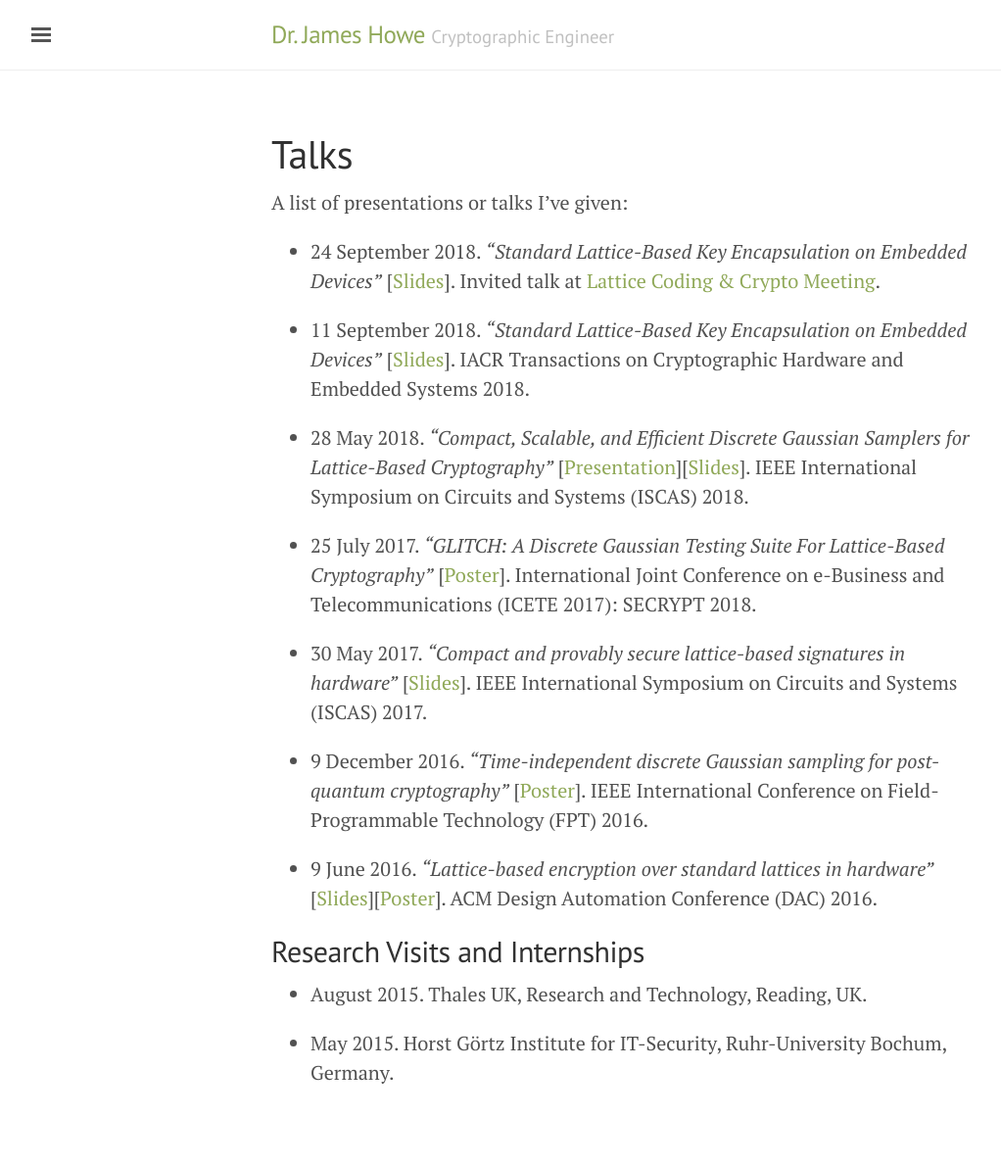
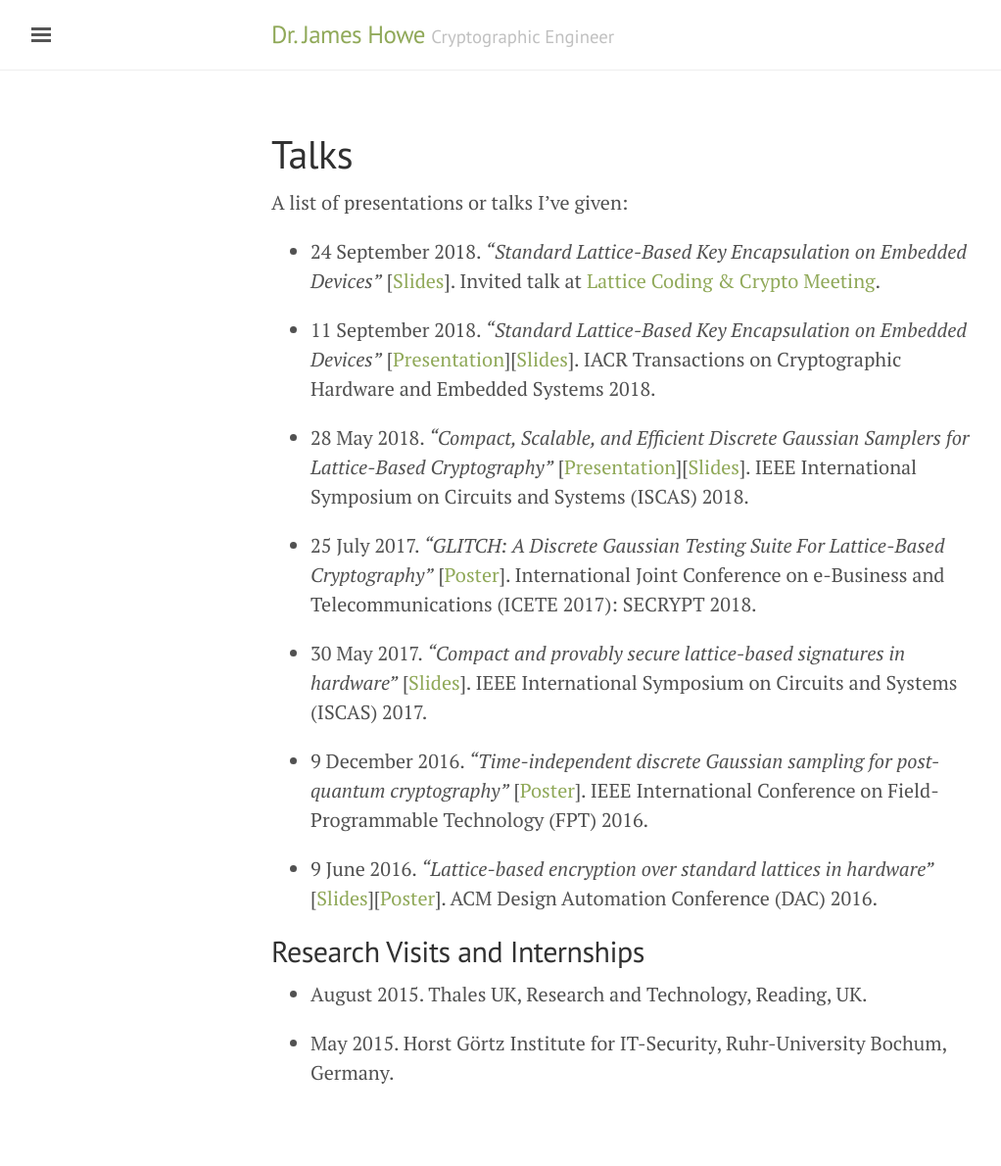
Before and after one commit to jameshoweee/jameshoweee.github.io, a Jekyll site: the page built from talks.md, in a window 1280 px wide. Shown: the whole page at 98% size, without its empty margins (3-1025 px from the left). Built offline with Jekyll 4.4.1, drawn with Linux system fonts in a browser that asks for light colours.

Commit message:
Update talks.md

```diff
--- a/talks.md
+++ b/talks.md
@@ -8,7 +8,7 @@ A list of presentations or talks I've given:
 
 * 24 September 2018. *"Standard Lattice-Based Key Encapsulation on Embedded Devices"* [[Slides](files/londonlattice2018.pdf)]. Invited talk at [Lattice Coding & Crypto Meeting](http://malb.io/discrete-subgroup/2018/09/24/lattice-meeting/).
 
-*	11 September 2018. *"Standard Lattice-Based Key Encapsulation on Embedded Devices"* [[Slides](files/tches.pdf)]. IACR Transactions on Cryptographic Hardware and Embedded Systems 2018.
+*	11 September 2018. *"Standard Lattice-Based Key Encapsulation on Embedded Devices"* [[Presentation](https://www.youtube.com/watch?v=zAfPwuBKixk)][[Slides](files/tches.pdf)]. IACR Transactions on Cryptographic Hardware and Embedded Systems 2018.
 
 *	28 May 2018. *"Compact, Scalable, and Efficient Discrete Gaussian Samplers for Lattice-Based Cryptography"* [[Presentation](https://player.vimeo.com/video/272220291)][[Slides](files/iscas2018.pdf)]. IEEE International Symposium on Circuits and Systems (ISCAS) 2018.
 
```
